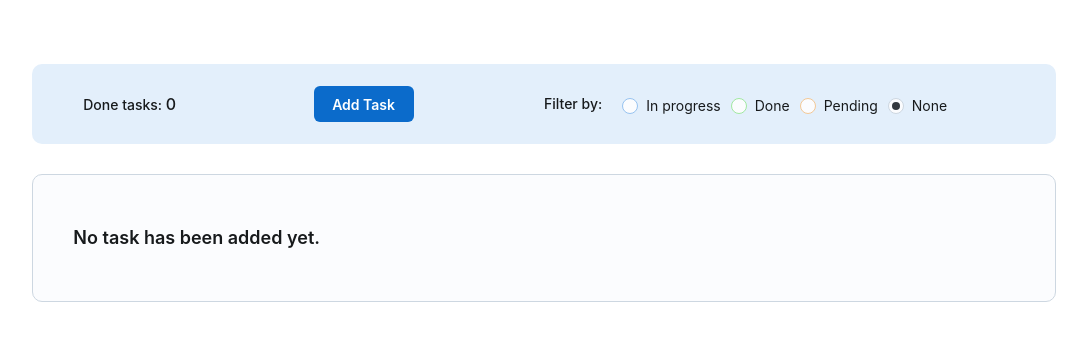
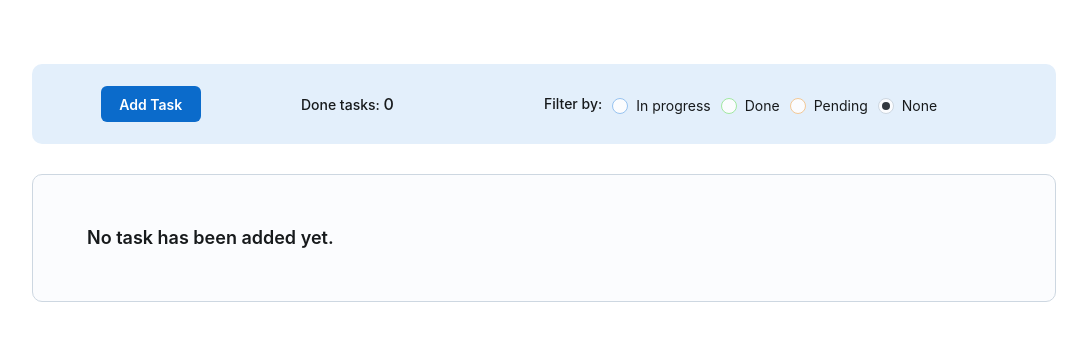
Before and after one commit to pashka1837/ARC-TEACH-Testovoe, a React (Vite) app: page / in a window 1280 px wide. Shown: the top 340 px of the page, without its empty margins (96-1183 px from the left). Built offline with nearby package versions, Linux system fonts and the light colour scheme.

Commit message:
taskList comp, singleTask comp border colors added

```diff
--- a/src/Components/NewTask/DescrInput.tsx
+++ b/src/Components/NewTask/DescrInput.tsx
@@ -1,6 +1,7 @@
 import { FormControl, FormHelperText, FormLabel, Textarea } from "@mui/joy";
 import { InfoOutlined } from "@mui/icons-material";
 import { newTaskInpPropsT } from "../../types/types";
+
 export default function DescrInput({
   inpVal,
   inpError,
--- a/src/Components/SingleTask/SingleTask.tsx
+++ b/src/Components/SingleTask/SingleTask.tsx
@@ -13,7 +13,7 @@ export default function SingleTask({ id, title, desc, status }: TaskT) {
     dispatch(updateTask({ id, status: newStatus }));
   }
   return (
-    <Card variant="outlined" sx={{ width: 280 }}>
+    <Card variant="outlined" sx={{ width: 280 }} color={statuses[status]}>
       <CardContent>
         <div className="task_card_title">
           <Typography level="title-lg">{title}</Typography>
--- a/src/Components/TaskBar/TaskBar.scss
+++ b/src/Components/TaskBar/TaskBar.scss
@@ -1,10 +1,11 @@
 .task_bar_container {
-  padding: 2% 5%;
+  padding: 2%;
   height: 80px;
   border-radius: 10px;
   display: grid;
   align-items: center;
-  grid-template-columns: 1fr 1fr 2fr;
+  justify-items: center;
+  grid-template-columns: 1fr 1fr 3fr;
 }
 
 .doneTasksCounter {
@@ -19,7 +20,7 @@
   display: flex;
   flex-direction: row;
   align-items: flex-end;
-  gap: 20px;
+  gap: 10px;
   div {
     display: flex;
     flex-direction: row;
--- a/src/Components/TaskBar/TaskBar.tsx
+++ b/src/Components/TaskBar/TaskBar.tsx
@@ -22,15 +22,16 @@ export default function TaskBar({
   }
   return (
     <Sheet className="task_bar_container" color="primary" variant="soft">
+      <Button className="add_task_btn" onClick={() => setOpen(true)}>
+        Add Task
+      </Button>
       <div className="done_tasks_container">
         <Typography level="title-sm">
           Done tasks:{" "}
           <span className="doneTasksCounter">{doneTasksCounter}</span>
         </Typography>
       </div>
-      <Button className="add_task_btn" onClick={() => setOpen(true)}>
-        Add Task
-      </Button>
+
       <div className="task_bar_filter">
         <Typography level="title-sm">Filter by: </Typography>
         <div>
--- a/src/Components/TaskList/TaskList.scss
+++ b/src/Components/TaskList/TaskList.scss
@@ -2,7 +2,7 @@
   width: 100%;
   min-width: 300px;
   margin-top: 30px;
-  padding: 5% 0;
+  padding: 5% 2%;
   border-radius: 10px;
   display: grid;
   gap: 20px;
--- a/src/Components/TaskList/TaskList.tsx
+++ b/src/Components/TaskList/TaskList.tsx
@@ -2,13 +2,18 @@ import { Sheet, Typography } from "@mui/joy";
 import { useAppSelector } from "../../hooks/reduxHooks";
 import SingleTask from "../SingleTask/SingleTask";
 import "./TaskList.scss";
+import { statuses } from "../MyRadioGroup/MyRadioGroup";
 
 export default function TaskList() {
   const { tasks, filter } = useAppSelector((store) => store.toDoSlice);
   const tasksAr =
     filter === "None" ? tasks : tasks.filter((task) => task.status === filter);
   return (
-    <Sheet className="taskList_container" variant="outlined">
+    <Sheet
+      className="taskList_container"
+      variant="outlined"
+      color={statuses[filter] || "neutral"}
+    >
       {tasks.length ? (
         tasksAr.map((task) => <SingleTask key={task.id} {...task} />)
       ) : (
--- a/src/feature/toDoApp/toDoSLice.ts
+++ b/src/feature/toDoApp/toDoSLice.ts
@@ -1,6 +1,5 @@
 import { createSlice } from "@reduxjs/toolkit";
 import type { PayloadAction } from "@reduxjs/toolkit";
-import type { RootState } from "../../store/store";
 import { TaskT } from "../../types/types";
 
 interface CounterState {
@@ -46,6 +45,4 @@ export const toDoSlice = createSlice({
 export const { addTask, updateTask, updateFilter, updateCounter } =
   toDoSlice.actions;
 
-// export const selectCount = (state: RootState) => state.counter.value;
-
 export default toDoSlice.reducer;
```
